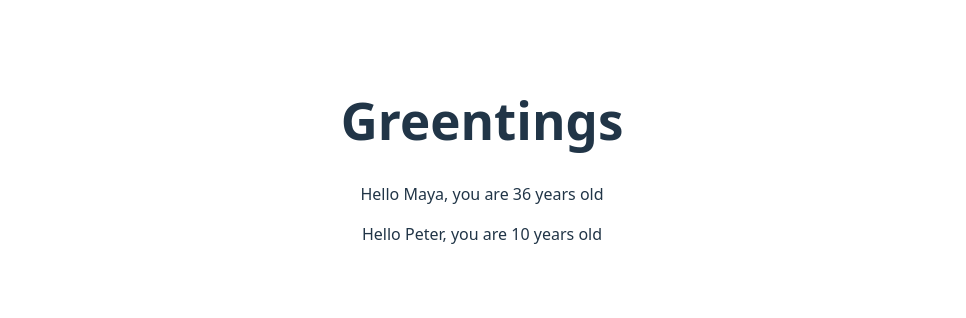
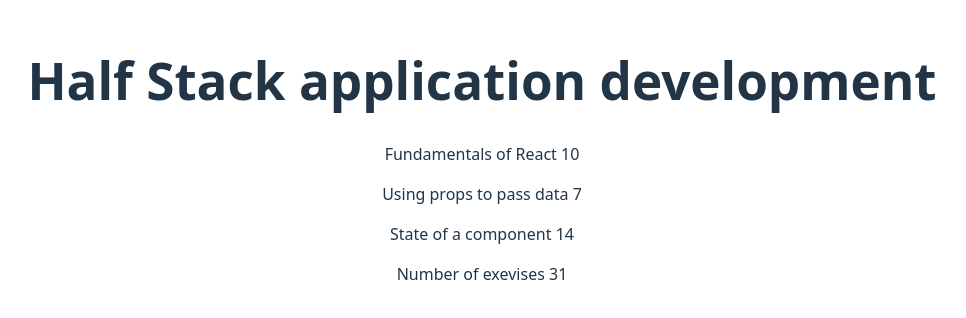
Before and after one commit to RodResq/react-labs-2, a React (Vite) app: page / in a window 1280 px wide. Shown: the part 240-558 px from the top of the page, without its empty margins (158-1124 px from the left). Built offline with nearby package versions, Linux system fonts and the light colour scheme.

Commit message:
feat: exercicio 1

```diff
--- a/src/App.jsx
+++ b/src/App.jsx
@@ -1,24 +1,93 @@
 import './App.css'
 
-const Hello = (props) => {
+// const Footer = () => {
+//   return (
+//     <div>
+//       greeting app created by <a href='https://github.com/mluukkai'>mluukkai</a>
+//     </div>
+//   )
+// }
+
+
+// const Hello = (props) => {
+//   console.log(props);
+//   return (
+//     <>
+//       <p>Hello {props.name}, you are {props.age} years old</p>
+//     </>
+//   )
+// }
+
+// const App = () => {
+//   const name = 'Peter'
+//   const age = 10
+
+//   return (
+//     <>
+//       <h1>Greentings</h1>
+//       <Hello name='Maya' age={26 + 10} />
+//       <Hello name={name} age={age} />
+//       <Footer />
+//     </>
+//   )
+// }
+
+// const App = () => {
+//   const friends = ['Peter', ' Maya']
+
+//   return (
+//     <div>
+//       <p>{friends}</p>
+//     </div>
+//   )
+// }
+
+const Header = (props) => {
   console.log(props);
   return (
     <>
-      <p>Hello {props.name}, you are {props.age} years old</p>
+      <h1>{props.course}</h1>
+    </>
+  )
+}
+
+const Content = (props) => {
+  console.log(props)
+  return (
+    <>
+      <p>
+        {props.part} {props.exercises}
+      </p>
+    </>
+  )
+}
+
+const Total = (props) => {
+  console.log(props);
+  return (
+    <>
+      <p>Number of exevises {props.total}</p>
     </>
   )
 }
 
 const App = () => {
-  const name = 'Peter'
-  const age = 10
+  const course = 'Half Stack application development'
+  const part1 = 'Fundamentals of React'
+  const exercises1 = 10
+  const part2 = 'Using props to pass data'
+  const exercises2 = 7
+  const part3 = 'State of a component'
+  const exercises3 = 14
 
   return (
-    <>
-      <h1>Greentings</h1>
-      <Hello name='Maya' age={26 + 10} />
-      <Hello name={name} age={age} />
-    </>
+    <div>
+      <Header course={course} />
+      <Content part={part1} exercises={exercises1} />
+      <Content part={part2} exercises={exercises2} />
+      <Content part={part3} exercises={exercises3} />
+      <Total total={exercises1 + exercises2 + exercises3}/>
+    </div>
   )
 }
 
```
